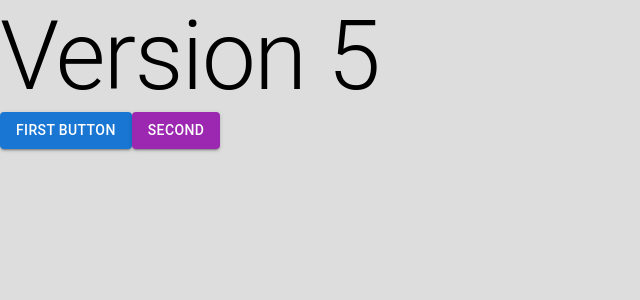
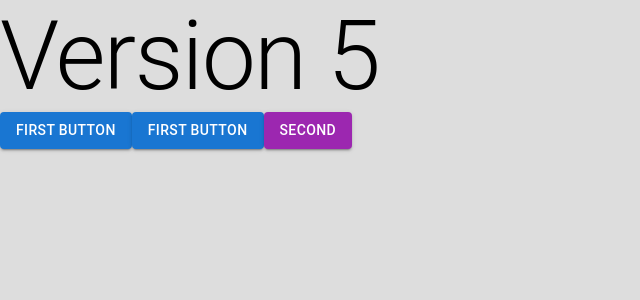
Before and after one commit to kryvkovr/dark-mode-typescript, a React (Create React App) app: page / in a window 1280 px wide. Shown: the top 300 px of the page, without its empty margins (0-640 px from the left). Built offline with nearby package versions, Linux system fonts and the light colour scheme.

Commit message:
add browser detecking

```diff
--- a/src/App.tsx
+++ b/src/App.tsx
@@ -1,22 +1,64 @@
 import { useState, useEffect } from 'react'
 import logo from './logo.svg'
 import './App.css'
-import { Grid, Typography, Button, Paper } from '@mui/material';
+import { Grid, Typography, Button, Paper, ThemeProvider } from '@mui/material';
+import { createTheme } from '@mui/material/styles';
+import { green, purple } from '@mui/material/colors';
+
+const theme = createTheme({
+  palette: {
+    // primary?: PaletteColorOptions;
+    // secondary?: PaletteColorOptions;
+    // error?: PaletteColorOptions;
+    // warning?: PaletteColorOptions;
+    // info?: PaletteColorOptions;
+    // success?: PaletteColorOptions;
+    // mode?: PaletteMode;
+    // tonalOffset?: PaletteTonalOffset;
+    // contrastThreshold?: number;
+    // common?: Partial<CommonColors>;
+    // grey?: ColorPartial;
+    // text?: Partial<TypeText>;
+    // divider?: string;
+    // action?: Partial<TypeAction>;
+    // background?: Partial<TypeBackground>;
+
+
+
+    // primary: {
+    //   main: '#dd5',
+    // },
+    // secondary: {
+    //   main: '#66c',
+    // },
+  },
+});
 
 function App() {
   const [count, setCount] = useState(0);
 
   useEffect(() => {
-    // Обновляем заголовок документа с помощью API браузера
-    if (window.matchMedia && window.matchMedia('(prefers-color-scheme: dark)').matches) {
-      alert('Your browser is ....  please turn off DARK MODE');
+    console.log(window.navigator);
+    console.log(window.navigator.userAgent);
+    const isSamsungBrowser = navigator.userAgent.indexOf('SamsungBrowser') > - 1;
+    if(isSamsungBrowser){
+      alert('Samsung browser')
     }
+    const isMiBrowser = navigator.userAgent.indexOf('MiuiBrowser') > - 1;
+    if(isMiBrowser){
+      alert('MI browser')
+    }
+
   }, []);
 
 
   return (
-    // <Paper style={{ height: "100vh"}}>
-    <div>
+    <ThemeProvider theme={theme}>
+      {/* <div className='cont'>
+        lalalal
+      </div> */}
+      {/* <Paper style={{ height: "100vh" }}> */}
+
         <Grid container direction="column">
           <Typography variant="h1">Version 5</Typography>
         </Grid>
@@ -24,12 +66,16 @@ function App() {
         <Button variant="contained" color="primary">
           First button
         </Button>
+        <Button variant="contained" color="primary">
+          First button
+        </Button>
+
 
         <Button variant="contained" color="secondary">
           Second
         </Button>
-
-    </div >
+      {/* </Paper> */}
+    </ThemeProvider>
   )
 }
 
```
Lines whose indentation alone changed are shown as unchanged.
